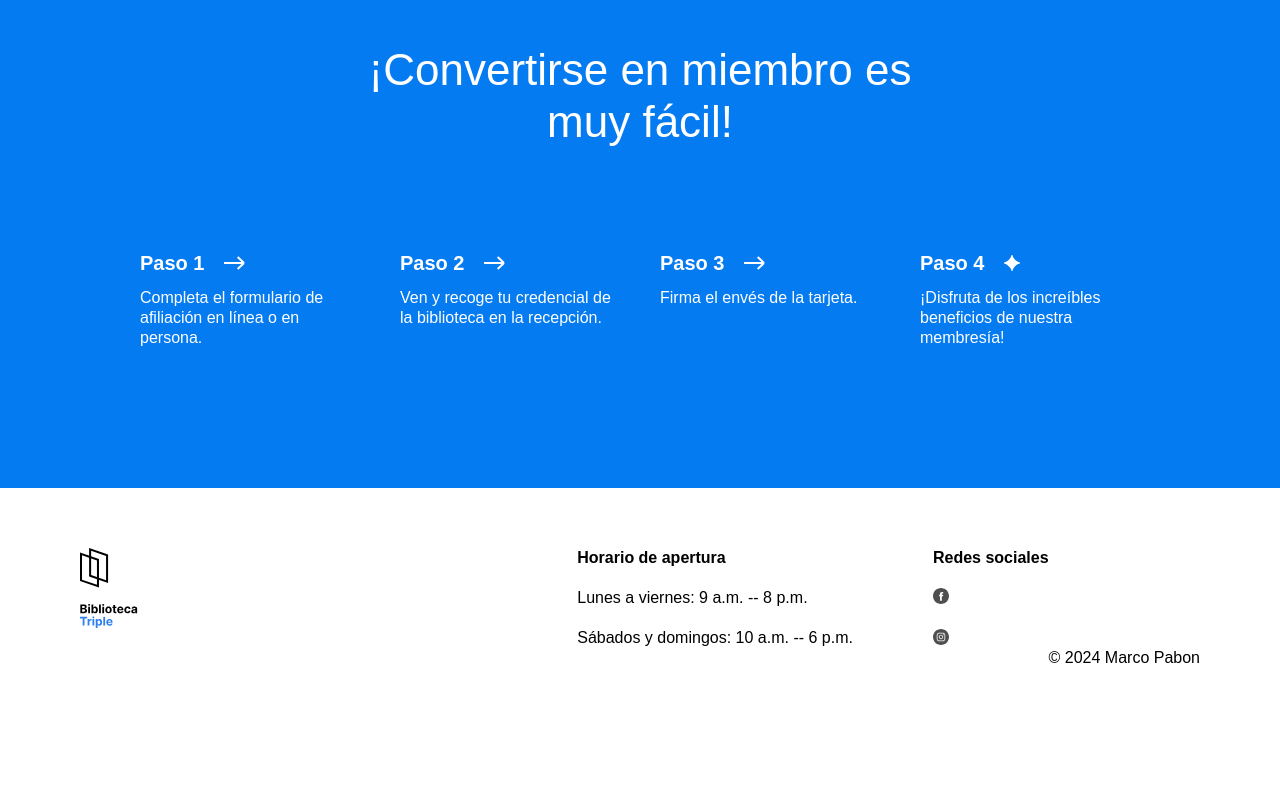
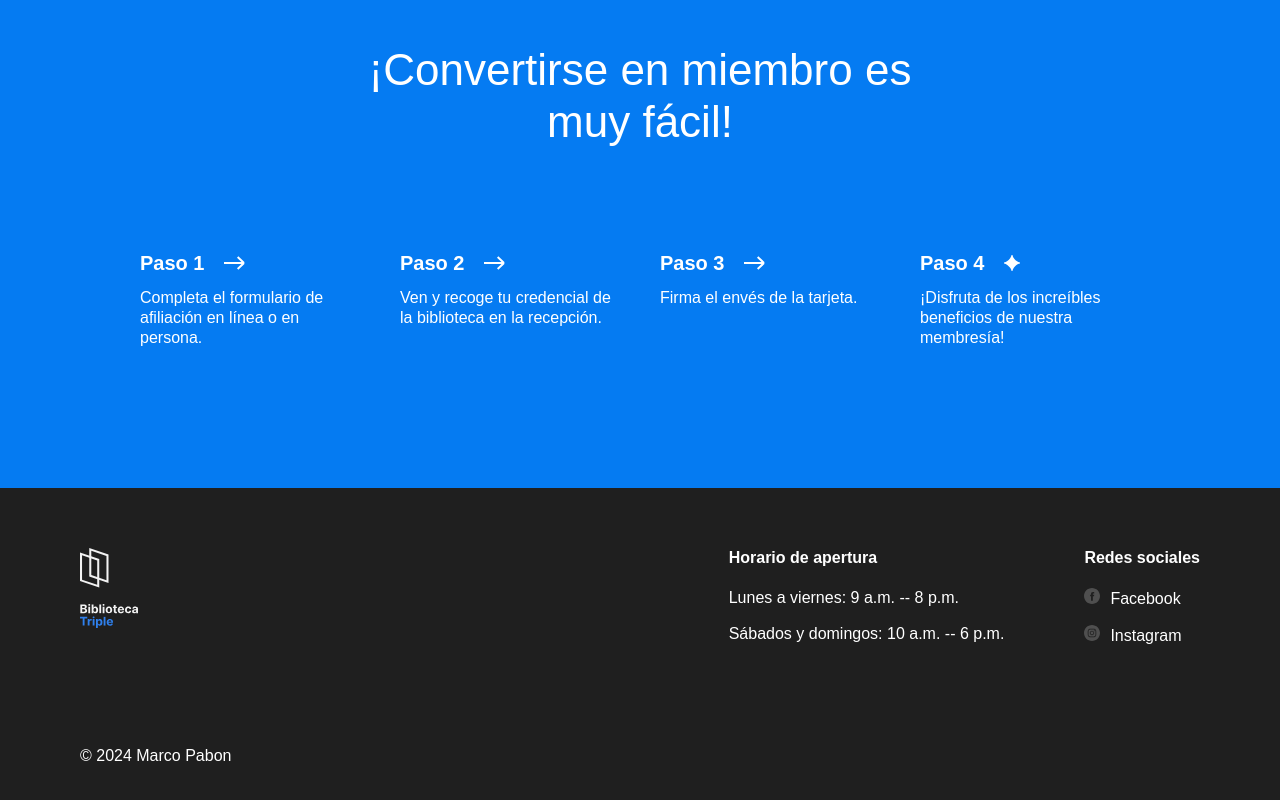
Before and after one commit to MarcoTripleTen/web_project_library, a plain HTML site: page index.html in a window 1280 px wide. Shown: the part 2994-3794 px from the top of the page. Before the commit the page ends 3724 px from the top, so only its background shows below. Drawn offline with Linux system fonts and the light colour scheme.

Commit message:
Presentar resultado final de la pagina.

```diff
--- a/index.html
+++ b/index.html
@@ -38,10 +38,10 @@
               <a class="nav__link" href="#events">Eventos</a>
             </li>
             <li>
-              <a class="nav__link" href="#">Conviértete en miembro</a>
+              <a class="nav__link" href="#membership">Conviértete en miembro</a>
             </li>
             <li>
-              <a class="nav__link" href="#">Contactos</a>
+              <a class="nav__link" href="#footer">Contactos</a>
             </li>
           </ul>
         </nav>
@@ -228,7 +228,7 @@
             </div>
           </div>
         </section>
-        <section class="membership">
+        <section class="membership" id="membership">
           <h2 class="membership__title">
             ¡Convertirse en miembro es muy fácil!
           </h2>
@@ -286,12 +286,12 @@
           </ul>
         </section>
       </main>
-      <footer class="footer">
+      <footer class="footer" id="footer">
         <div class="footer__columns">
           <div class="footer__column">
             <img
               class="footer__logo"
-              src="./images/logo.svg"
+              src="./images/logo_white.svg"
               alt="library logo"
             />
           </div>
@@ -329,8 +329,8 @@
               </li>
             </ul>
           </div>
-          <p class="footer__copyright">© 2024 Marco Pabon</p>
         </div>
+        <p class="footer__copyright">© 2024 Marco Pabon</p>
       </footer>
     </div>
   </body>
--- a/styles/style.css
+++ b/styles/style.css
@@ -337,11 +337,13 @@
 }
 
 .footer {
+  background-color: #1f1f1f;
   box-sizing: border-box;
+  color: #ffffff;
+  padding: 60px 80px;
 }
 
 .footer__columns {
-  margin: 60px 80px;
   display: flex;
 }
 
@@ -359,7 +361,7 @@
 }
 
 .footer__column-heading {
-  margin: 0;
+  margin: 0 0 20px;
 }
 
 .footer__list {
@@ -370,8 +372,7 @@
 }
 
 .footer__list-item {
-  margin: 20px 0;
-  gap: 16px;
+  margin-top: 16px;
 }
 
 .footer__column-link {
@@ -382,6 +383,7 @@
 .footer__social-icon {
   width: 16px;
   height: 16px;
+  margin-right: 10px;
 }
 
 .footer__copyright {
```
